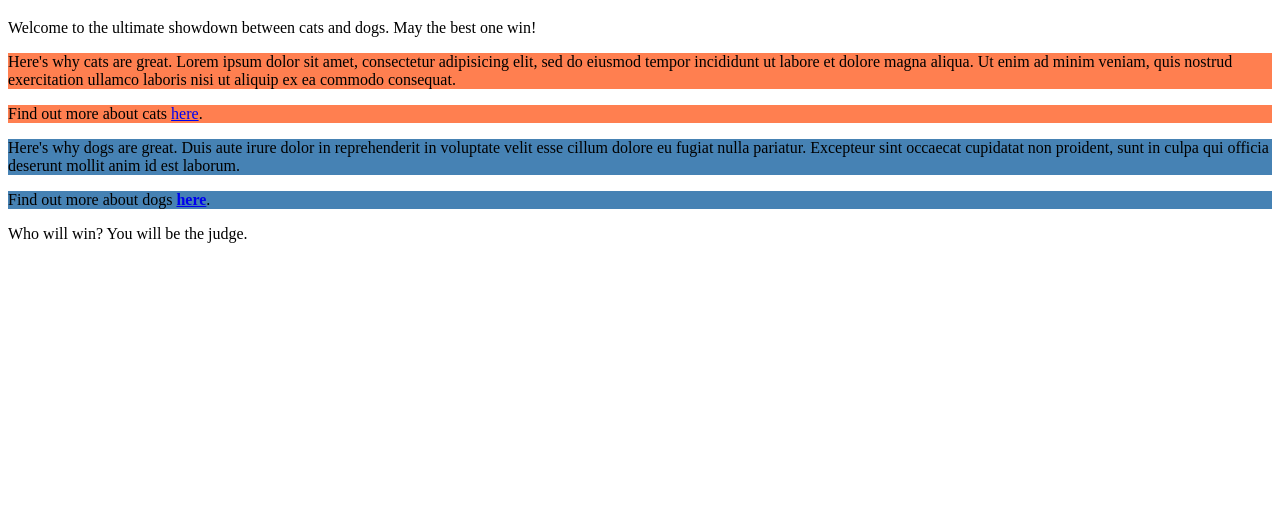
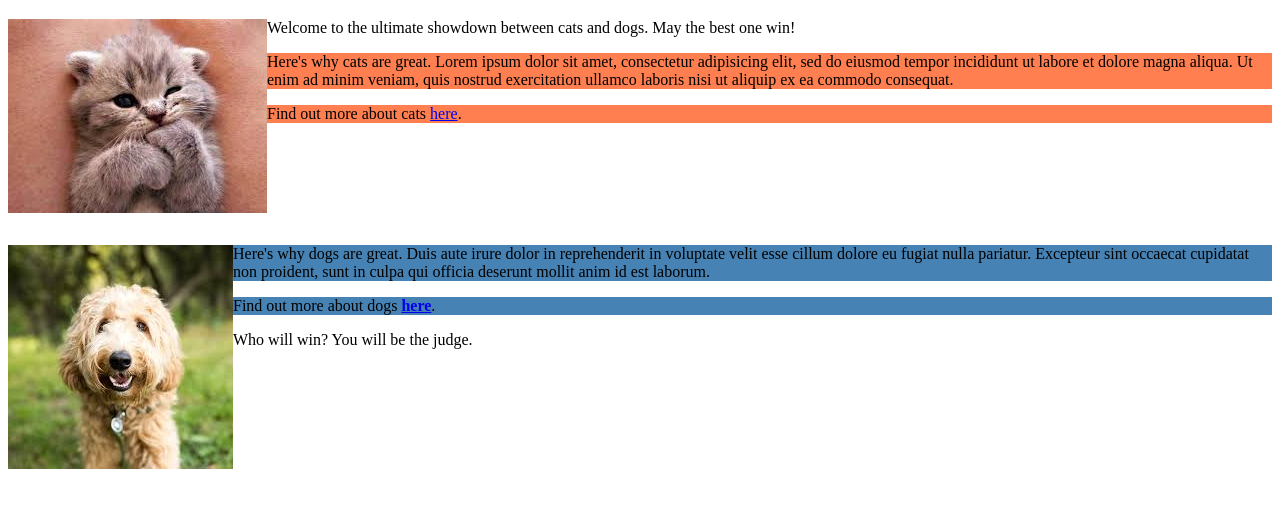
Before and after one commit to EssyMwangi/cascading, a plain HTML site: page index.html in a window 1280 px wide. Shown: the part 61-568 px from the top of the page. Drawn offline with Linux system fonts and the light colour scheme.

Commit message:
add images and line breaks

```diff
--- a/index.html
+++ b/index.html
@@ -6,12 +6,19 @@
   </head>
   <body>
     <h1>Cats vs Dogs: the Definitive Guide</h1>
+    <img style="float:left" src="./images/cute-kitten.jpeg">
     <p>Welcome to the ultimate showdown between cats and dogs. May the best one win!</p>
     <div class="cats">
       <p>Here's why cats are great. Lorem ipsum dolor sit amet, consectetur adipisicing elit, sed do eiusmod tempor incididunt ut labore et dolore magna aliqua. Ut enim ad minim veniam, quis nostrud exercitation ullamco laboris nisi ut aliquip ex ea commodo consequat.</p>
       <p>Find out more about cats <a href="http://www.example.com/cats.html">here</a>.</p>
     </div>
+  <br>
+  <br>
+  <br>
+  <br>
+  <br>
     <div class="dogs">
+      <img style="float:left" src="./images/cute-dog.jpeg">
       <p>Here's why dogs are great. Duis aute irure dolor in reprehenderit in voluptate velit esse cillum dolore eu fugiat nulla pariatur. Excepteur sint occaecat cupidatat non proident, sunt in culpa qui officia deserunt mollit anim id est laborum.</p>
       <p>Find out more about dogs <a href="http://www.example.com/dogs.html">here</a>.</p>
     </div>
```
Also changed, not shown: images/cute-dog.jpeg (added), images/cute-kitten.jpeg (added).
